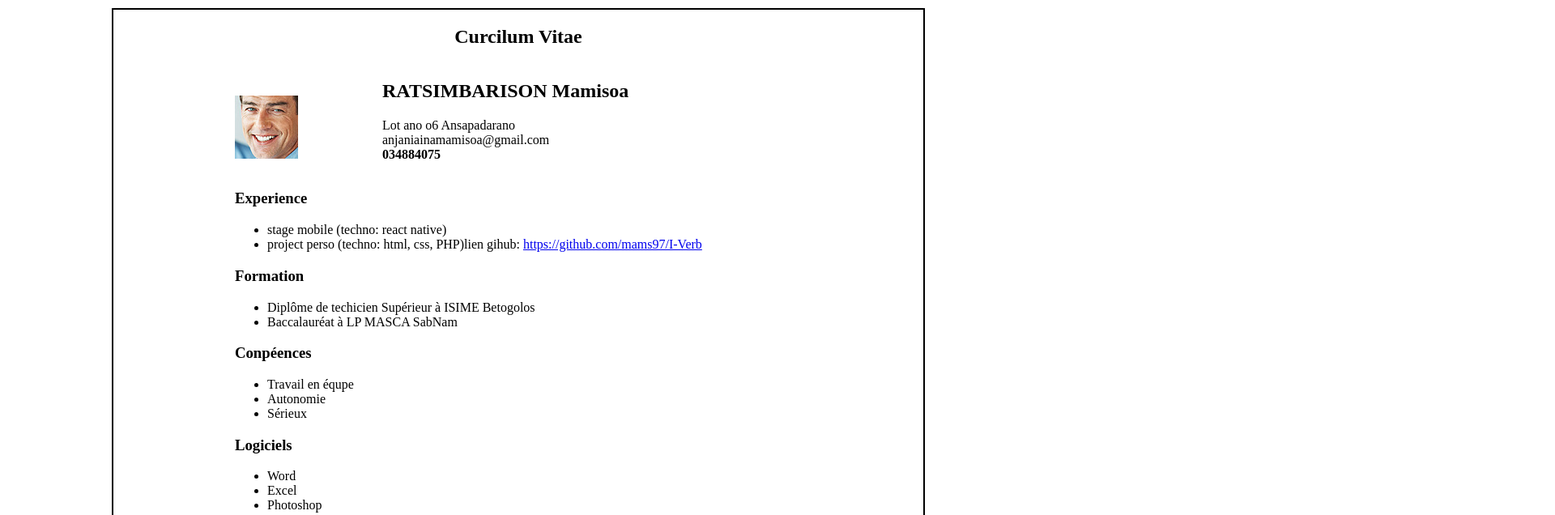
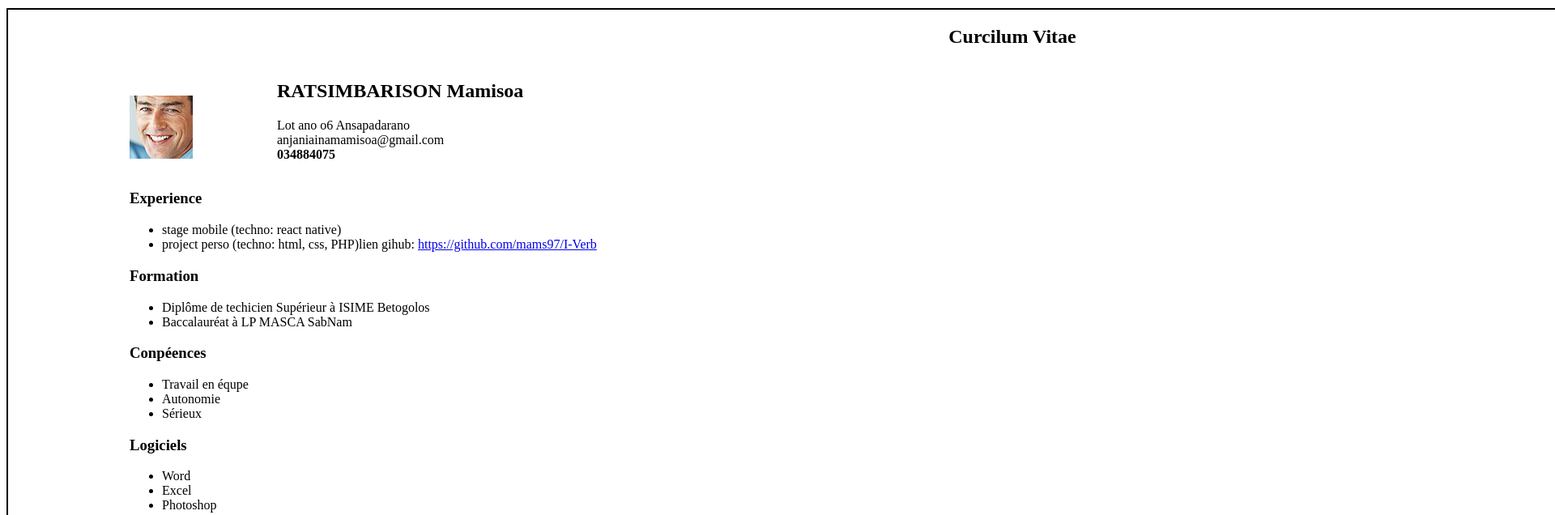
Before and after one commit to mams97/formation_dtc_practice_d1, a plain HTML site: page cv1.html in a window 1280 px wide. Shown: the top 636 px of the page at 81% size, 1920 px wide, since content can reach past the window. Drawn offline with Linux system fonts and the light colour scheme.

Commit message:
modifing containt

```diff
--- a/cv1.html
+++ b/cv1.html
@@ -7,7 +7,8 @@
     <title>CV</title>
     <style>
         .container {
-            width: 1000px;
+            width: 2480px;
+            height: 3508px;
             border: solid 2px black;
             margin: auto;
             margin-top: 10px;
@@ -114,7 +115,5 @@
             </tbody>
         </table>
     </div>
-
-
 </body>
 </html>
```
